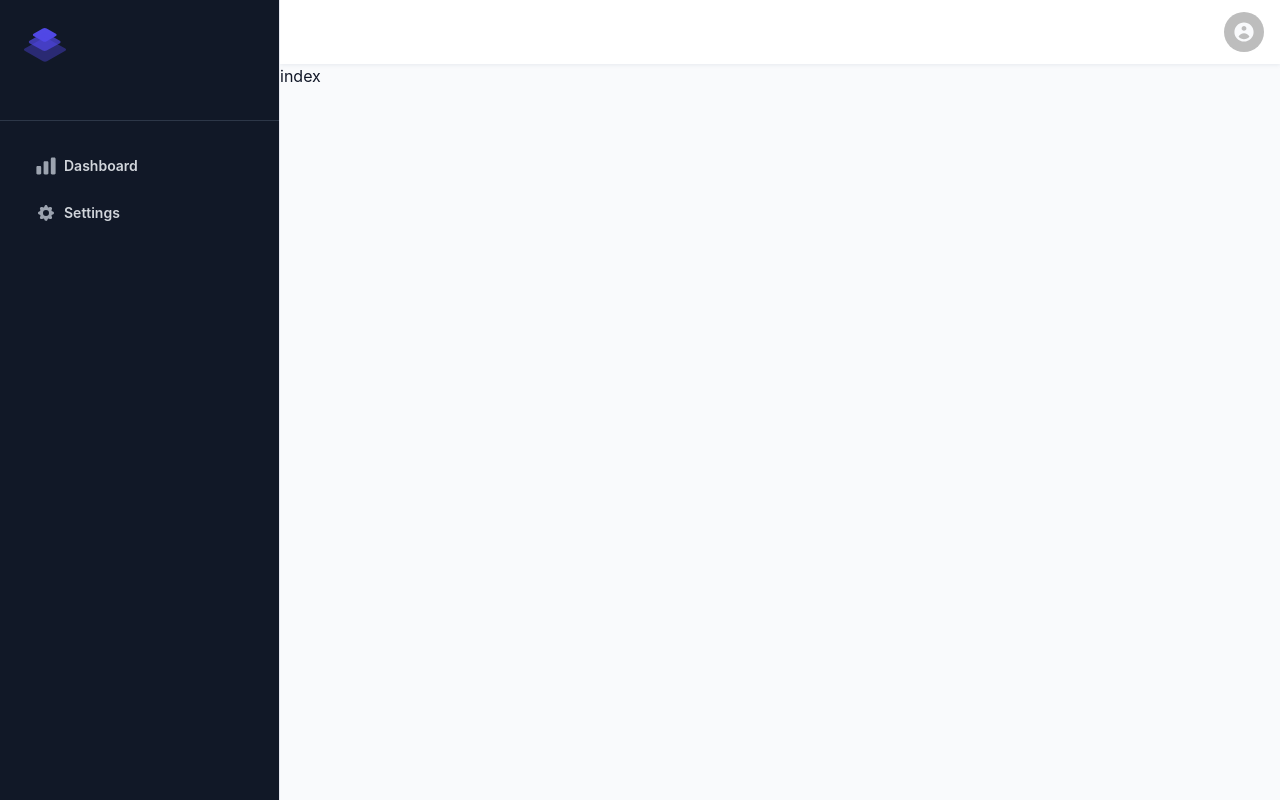
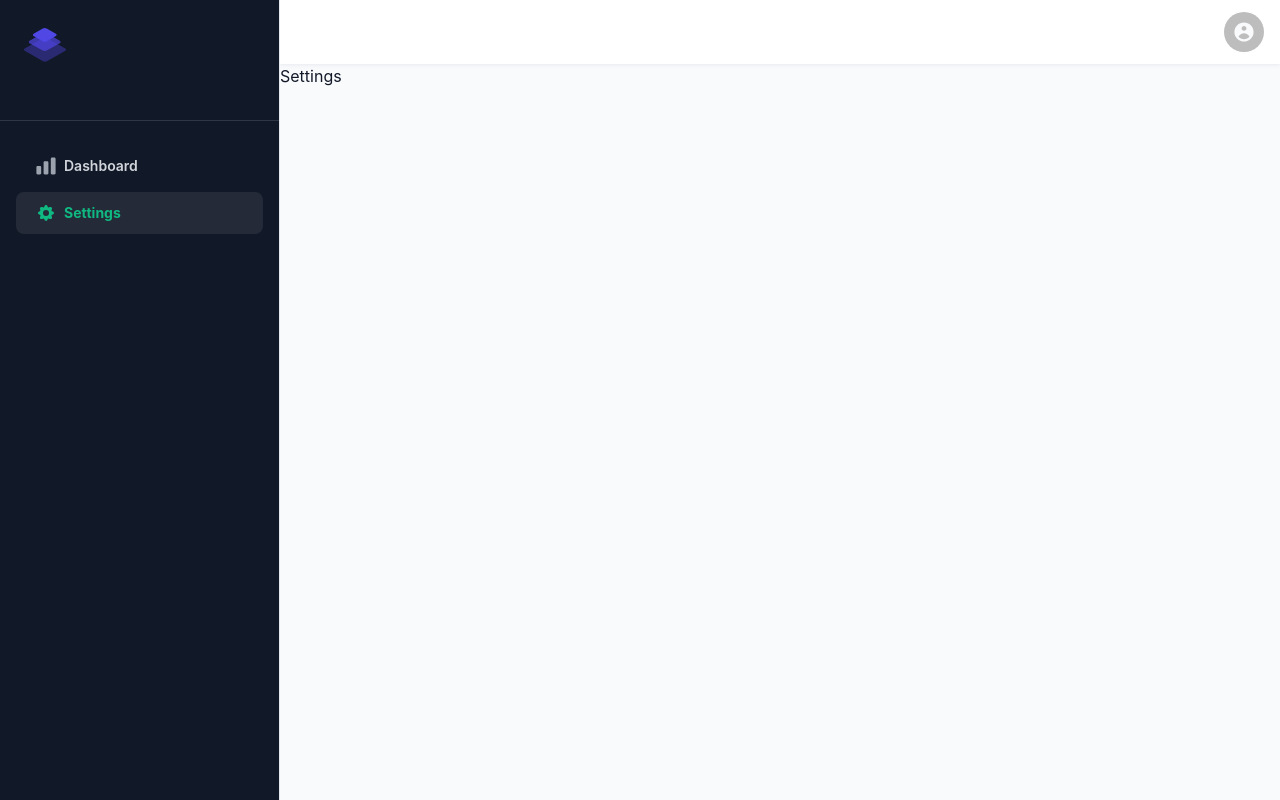
Before and after one commit to przemekxa/Portfolio-CMS, a React (Create React App) app: page /panel/settings in a window 1280 px wide. Built offline with nearby package versions, Linux system fonts and the light colour scheme.

Commit message:
Add router

```diff
--- a/package.json
+++ b/package.json
@@ -17,6 +17,7 @@
     "mongodb": "^4.11.0",
     "react": "^18.0.0",
     "react-dom": "^18.0.0",
+    "react-router-dom": "^6.4.3",
     "react-scripts": "5.0.0",
     "typescript": "^4.6.3"
   },
--- a/src/admin-panel/App.tsx
+++ b/src/admin-panel/App.tsx
@@ -1,17 +1,17 @@
 import React from "react";
+
+import { RouterProvider } from "react-router-dom";
+import { router } from "./router";
 
 import CssBaseline from "@mui/material/CssBaseline";
 import { ThemeProvider } from "@mui/material/styles";
-
-// import SignIn from "./pages/SignIn";
 import { theme } from "./theme";
-import Index from "./pages/Index";
 
 function App() {
   return (
     <ThemeProvider theme={theme}>
       <CssBaseline />
-      <Index />
+      <RouterProvider router={router} />
     </ThemeProvider>
   );
 }
--- a/src/admin-panel/components/DashboardSidebar.tsx
+++ b/src/admin-panel/components/DashboardSidebar.tsx
@@ -1,4 +1,6 @@
 import React from "react";
+import { Link } from "react-router-dom";
+
 import { Box, Divider, Drawer, useMediaQuery, Theme } from "@mui/material";
 import ChartBarIcon from "../icons/ChartBar";
 import CogIcon from "../icons/Cog";
@@ -40,14 +42,14 @@ const DashboardSidebar: React.FC<Props> = ({ open, onClose }) => {
       >
         <div>
           <Box sx={{ p: 3 }}>
-            <a>
+            <Link to="/">
               <Logo
                 sx={{
                   height: 42,
                   width: 42,
                 }}
               />
-            </a>
+            </Link>
           </Box>
         </div>
         <Divider
--- a/src/admin-panel/components/NavItem.tsx
+++ b/src/admin-panel/components/NavItem.tsx
@@ -1,4 +1,6 @@
 import React from "react";
+import { Link, useLocation } from "react-router-dom";
+
 import { Box, Button, ListItem } from "@mui/material";
 
 type Props = {
@@ -7,9 +9,12 @@ type Props = {
   title: string;
 };
 const NavItem: React.FC<Props> = ({ href, icon, title }) => {
-  const active = false; // href ? (router.pathname === href) : false;
+  const location = useLocation();
+
+  const active = location.pathname === href;
 
   return (
+    <Link to={href} style={{ textDecorationLine: "none" }}>
       <ListItem
         disableGutters
         sx={{
@@ -44,6 +49,7 @@ const NavItem: React.FC<Props> = ({ href, icon, title }) => {
           <Box sx={{ flexGrow: 1 }}>{title}</Box>
         </Button>
       </ListItem>
+    </Link>
   );
 };
 
--- /dev/null
+++ b/src/admin-panel/pages/Settings.tsx
@@ -0,0 +1,8 @@
+import React from "react";
+import DashboardLayout from "../components/DashboardLayout";
+
+const Settings: React.FC = () => {
+  return <DashboardLayout>Settings</DashboardLayout>;
+};
+
+export default Settings;
--- /dev/null
+++ b/src/admin-panel/router.tsx
@@ -0,0 +1,27 @@
+import React from "react";
+import { createBrowserRouter } from "react-router-dom";
+
+import Index from "./pages/Index";
+import Settings from "./pages/Settings";
+import SignIn from "./pages/SignIn";
+
+const basename = "/panel";
+
+export const router = createBrowserRouter(
+  [
+    {
+      path: "/",
+      element: <Index />,
+    },
+    {
+      path: "/settings",
+      element: <Settings />,
+    },
+
+    {
+      path: "/auth",
+      element: <SignIn />,
+    },
+  ],
+  { basename }
+);
```
Also changed, not shown: 1 other file (tests, documents, lock files or other folders). Lines whose indentation alone changed are shown as unchanged.
